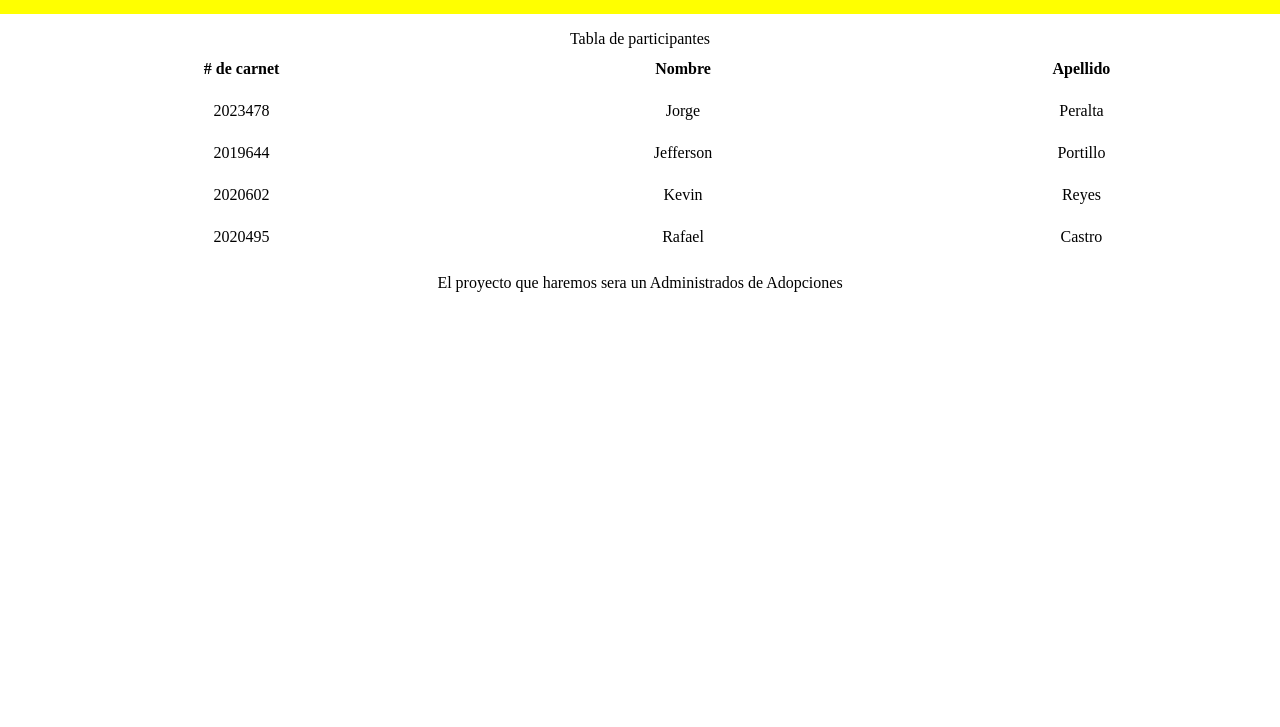
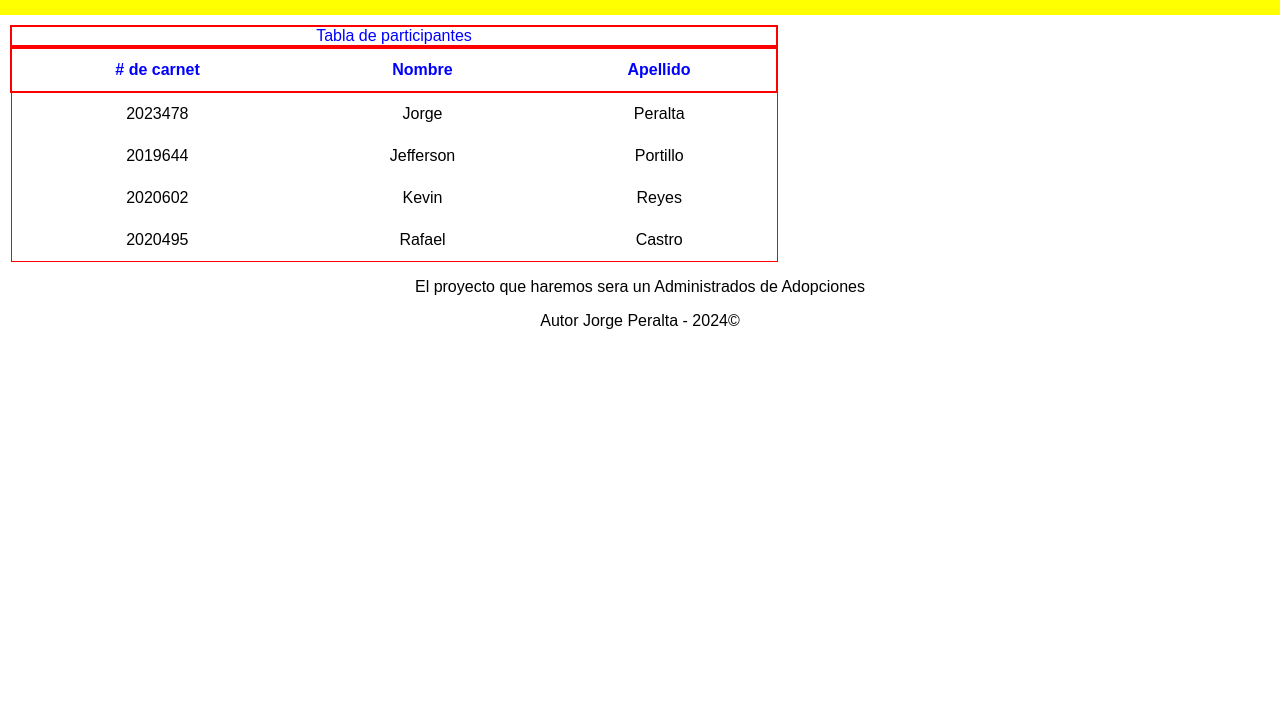
Before and after one commit to JorgePeralta6/Laboratorio-2, a plain HTML site: page acerca-de/acerca-de.html in a window 1280 px wide. Shown: the part 73-800 px from the top of the page. Drawn offline with Linux system fonts and the light colour scheme.

Commit message:
Cambios visuales

```diff
--- a/acerca-de/acerca-de-style.css
+++ b/acerca-de/acerca-de-style.css
@@ -5,6 +5,7 @@ nav{
 
 body{
     margin: 0px;
+    font-family: "Bai Jamjuree", sans-serif;
 }
 
 header{
@@ -12,7 +13,7 @@ header{
 }
 
 table {
-    width: 100%;
+    width: 60%;
     border-collapse: collapse;
     margin: 1rem 0;
 }
@@ -25,3 +26,20 @@ th, td {
 p{
     text-align: center;
 }
+
+table{
+    margin: 10px;
+    font-family: "Bai Jamjuree", sans-serif;
+    border: 1px solid red;
+}
+
+footer{
+    text-align: center;
+    font-family: "Bai Jamjuree", sans-serif;
+    position: relative;
+}
+
+thead, caption{
+    color:blue;
+    border: 2px solid red;
+}
--- a/acerca-de/acerca-de.html
+++ b/acerca-de/acerca-de.html
@@ -45,5 +45,8 @@
             </table>
             <p>El proyecto que haremos sera un Administrados de Adopciones</p>
         </div>
+        <footer>
+            <p>Autor Jorge Peralta - 2024&copy;</p>
+        </footer>
     </body>
 </html>
--- a/biografia/biografia.css
+++ b/biografia/biografia.css
@@ -10,3 +10,17 @@ body{
 header{
     text-align: center;
 }
+
+img{
+    text-align: center;
+}
+
+footer{
+    text-align: center;
+    font-family: "Bai Jamjuree", sans-serif;
+    position: relative;
+}
+
+p{
+    font-family: "Bai Jamjuree", sans-serif;
+}
--- a/index-style.css
+++ b/index-style.css
@@ -37,7 +37,6 @@ table{
 
 footer{
     font-family: "Bai Jamjuree", sans-serif;
-    font-size: 10px;
     text-align: center;
     position: relative;
 }
```
Also changed, not shown: biografia/biografia.html (+7 -1 lines), 1 other file.
